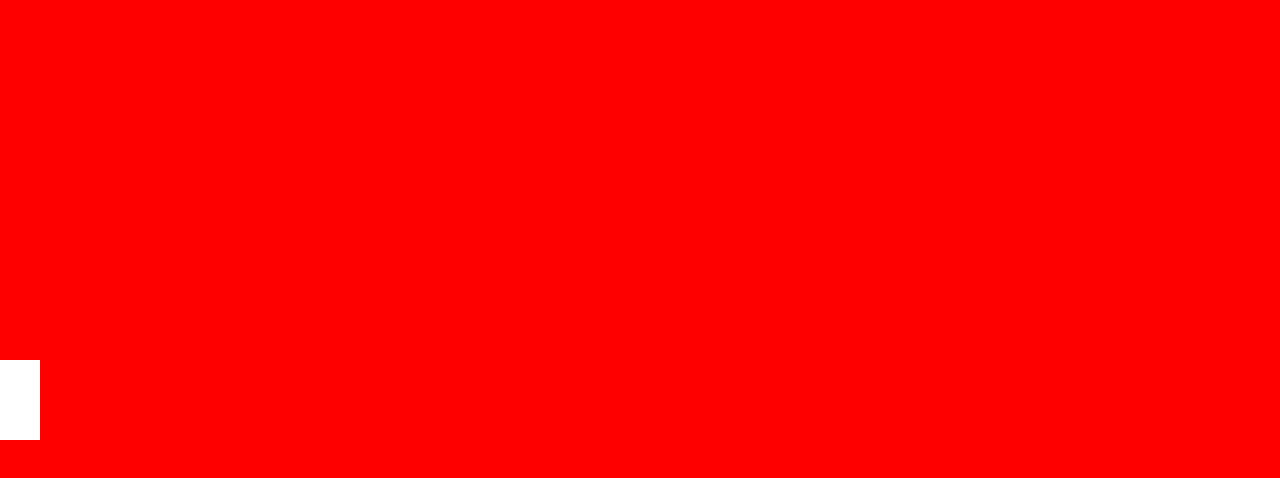
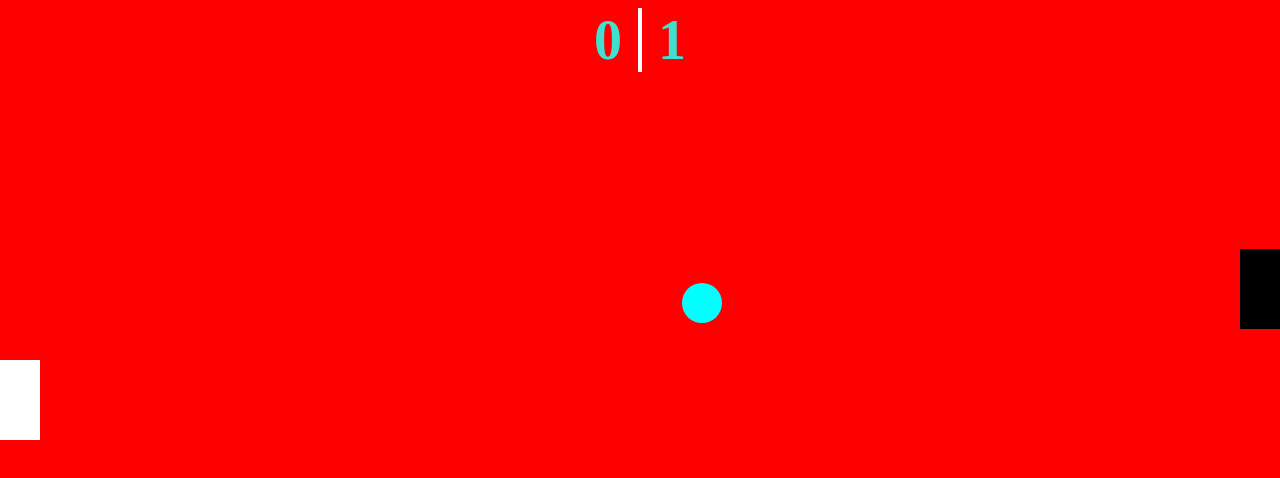
Before and after one commit to Sagar1290/ping-pong-1, a website with bundled scripts: page index.html in a window 1280 px wide. Built offline with nearby package versions, Linux system fonts and the light colour scheme.

Commit message:
game almost completed

```diff
--- /dev/null
+++ b/Ball.js
@@ -0,0 +1,62 @@
+const vel = 0.025;
+const inc = 0.0001;
+
+export default class Ball{
+    constructor(ballElem){
+        this.ballElem  = ballElem
+        this.setup()
+    }
+
+    setup(){
+        this.x = 50;
+        this.y = 50;
+
+        this.direction = {x:0, y:0}
+
+        while(Math.abs(this.direction.x) <= 0.3 || Math.abs(this.direction.x) >= 0.8){
+            this.theta = Math.random() *Math.PI * 2;
+            this.direction = {x:Math.cos(this.theta), y: Math.sin(this.theta)}
+        }
+        console.log(this.direction)
+        this.velocity = vel;
+    }
+
+    get x()
+    {
+        return parseFloat(getComputedStyle(this.ballElem).getPropertyValue("--x"))
+    }
+    set x(value)
+    {
+        this.ballElem.style.setProperty("--x", value)
+    }
+
+    get y()
+    {
+        return parseFloat(getComputedStyle(this.ballElem).getPropertyValue("--y"))
+    }
+    set y(value)
+    {
+        this.ballElem.style.setProperty("--y", value)
+    }
+
+    rect(){
+        return this.ballElem.getBoundingClientRect()
+    }
+
+    update(delta, paddleLeftRect, paddleRightRect)
+    {
+        this.x += this.direction.x * this.velocity * delta
+        this.y += this.direction.y * this.velocity * delta
+        this.velocity += inc
+
+        let rect = this.rect()
+
+        if(rect.y <=0 || rect.y >= window.innerHeight)
+        this.direction.y *= -1;
+
+        if(paddleLeftRect.right >= rect.left  && paddleLeftRect.top <= rect.top && paddleLeftRect.bottom >= rect.bottom)
+        this.direction.x *= -1
+        if(paddleRightRect.left <= rect.right && paddleRightRect.top <= rect.top && paddleRightRect.bottom >= rect.bottom)
+        this.direction.x *= -1
+    }
+}
--- a/Bat.js
+++ b/Bat.js
@@ -1,32 +1,30 @@
+const speed = 0.02
+
 export default class Bat{
     constructor(batElem){
         this.batElem = batElem;
-        // document.addEventListener("mousemove",e =>{
-        //     this.pos = (e.y/window.innerHeight)*100
-        // })
-        this.setup()
+        this.reset()
     }
 
-    setup()
-    {
-        document.addEventListener("keydown", e => {
-            if(e.key === "ArrowDown")
-            this.pos -= 0.5
-        })
+    reset(){
+        this.pos = 50
+    }
+
+    rect(){
+        return this.batElem.getBoundingClientRect()
     }
 
     get pos(){
-        return parseFloat(getComuptedStyle(this.batElem).getPropertyValue("--position"))
+        return parseFloat(getComputedStyle(this.batElem).getPropertyValue("--position"))
     }
 
     set pos(value)
     {
         this.batElem.style.setProperty("--position", value)
     }
-    update()
+
+    update(delta, ballHeight)
     {
-
+        this.pos += speed * delta * (ballHeight-this.pos)
     }
-
-
 }
--- a/index.html
+++ b/index.html
@@ -4,7 +4,12 @@
     <link rel="stylesheet" href="style.css">
 </head>
 <body>
-    <div id="paddle" class="bat"></div>
+    <div class="score">
+        <div id="player-score">0</div>
+        <div id="computer-score">0</div>
+    </div>
+    <div id="paddle-left"></div>
     <div id="ball" class="ball"></div>
-    <script src="script.js" type="module" onkeyup="myfunc()"></script>
+    <div id="paddle-right"></div>
+    <script src="script.js" type="module" ></script>
 </body>
--- a/script.js
+++ b/script.js
@@ -1,26 +1,48 @@
-// console.log(8+6)
 let lastTime
 import Bat from "./Bat";
+import Ball from "./Ball"
 
-let bat =  new Bat(document.getElementById("paddle"))
+let ball = new Ball(document.getElementById("ball"))
+let batLeft =  new Bat(document.getElementById("paddle-left"))
+let batRight = new Bat(document.getElementById("paddle-right"))
+let playerScore = document.getElementById("player-score")
+let computerScore = document.getElementById("computer-score")
+
+document.addEventListener("mousemove", e=>{
+    batLeft.pos = (e.y/innerHeight)*100
+})
 
 function update(time)
 {
-
-    // console.log("helllo world");
     if(lastTime != null)
     {
-        // console.log(time - lastTime)
-        bat.update();
+        const paddleLeftRect = batLeft.rect()
+        const paddleRightRect = batRight.rect()
+        const delta = time-lastTime
+        ball.update(delta, paddleLeftRect, paddleRightRect);
+        batRight.update(delta, ball.y)
+    }
+
+    if(isLose())
+    {
+        const rect = ball.rect()
+        if(rect.left <= 0)
+        {
+            computerScore.textContent = parseInt(computerScore.textContent) + 1
+        }
+        else{
+            playerScore.textContent = parseInt(playerScore.textContent) + 1
+        }
+        ball.setup()
     }
 
     lastTime = time
     window.requestAnimationFrame(update)
 }
 
-document.addEventListener("keydown", e => {
-    if(e.key === "ArrowDown")
-    bat.pos -= 0.5
-})
-
+function isLose()
+{
+    const rect = ball.rect()
+    return (rect.left <=0 || rect.right>=window.innerWidth)
+}
 window.requestAnimationFrame(update)
--- a/style.css
+++ b/style.css
@@ -1,9 +1,15 @@
+*, *::after, *::before{
+    box-sizing: border-box;
+}
+
+
 body{
     background-color: red;
     margin: 0;
+    overflow: hidden;
 }
 
-#paddle{
+#paddle-left{
     --position: 50;
     background-color: white;
     margin: 0;
@@ -14,3 +20,50 @@ body{
     transform: translateY(-50%);
     left: 0;
 }
+
+#ball{
+    --x: 50;
+    --y: 50;
+
+    background-color: cyan;
+    height: 5vh;
+    width: 5vh;
+    position: absolute;
+    top: calc(var(--y) * 1vh);
+    left: calc(var(--x) * 1vw);
+    transform: translateX(-50%);
+    transform: translateY(-50%);
+    border-radius: 50%;
+    border: none;
+}
+
+#paddle-right{
+    --position: 50;
+    height: 10vh;
+    width: 5vh;
+    margin: 0;
+    position: absolute;
+    top: calc(var(--position) * 1vh);
+    transform: translateY(-50%);
+    background-color: black;
+    right: 0;
+}
+
+.score{
+    display: flex;
+    justify-content: center;
+    font-weight: bold;
+    font-size: 7vh;
+    color: turquoise;
+}
+
+.score > *{
+    flex-grow: 1;
+    flex-basis: 0;
+    padding: 0 2vh;
+    margin: 1vh 0;
+}
+.score > :first-child{
+    text-align: right;
+    border-right: .5vh solid white;
+}
```
Also changed, not shown: dist/index.html, 4 other files.
